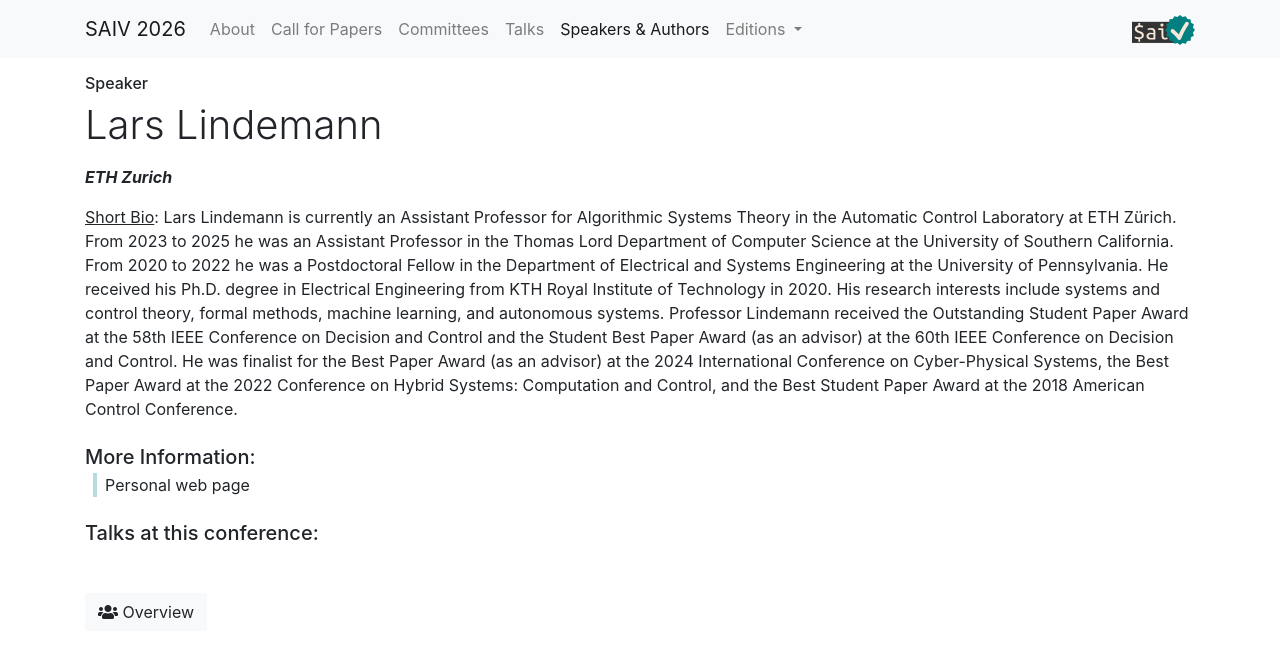
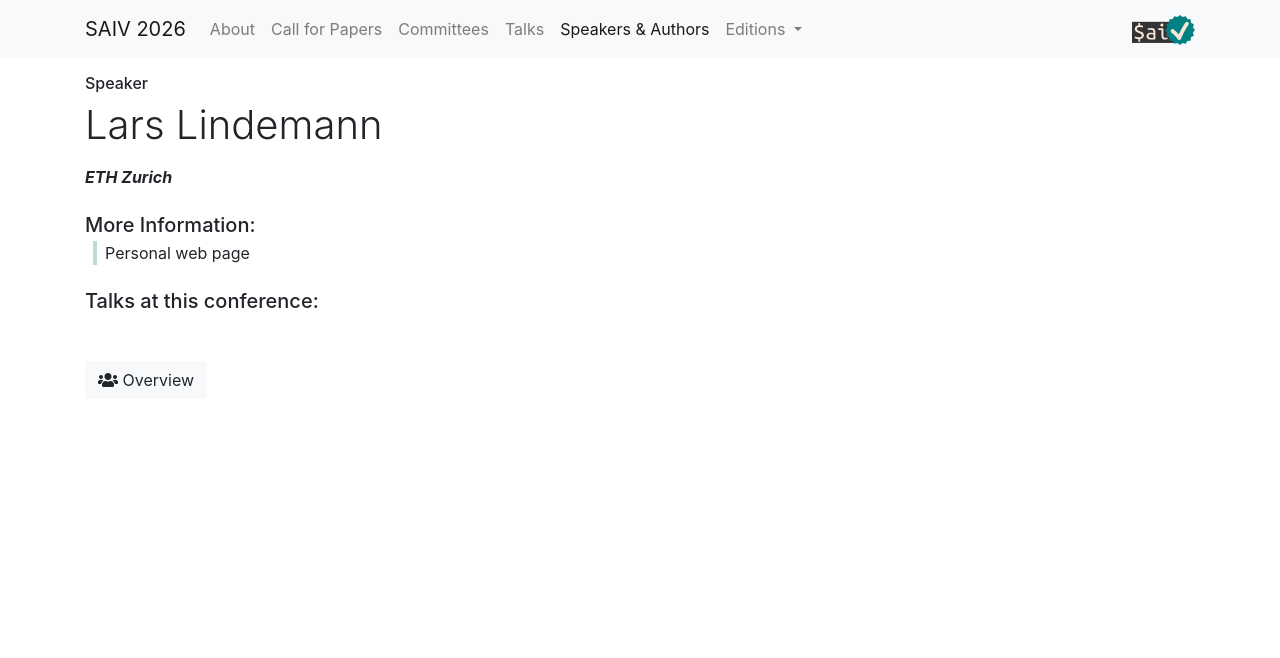
Before and after one commit to SAIV-conference/2026, a Jekyll site: the page built from _speakers/LarsLindemann.md, in a window 1280 px wide. Shown: the top 658 px of the page. Built offline with Jekyll 4.4.1, drawn with Linux system fonts in a browser that asks for light colours.

Commit message:
remove bio

```diff
--- a/_speakers/LarsLindemann.md
+++ b/_speakers/LarsLindemann.md
@@ -7,6 +7,3 @@ links:
     absolute_url: https://ee.ethz.ch/the-department/faculty/professors/person-detail.MzY4OTYz.TGlzdC80MTEsMTA1ODA0MjU5.html
 ---
 _**ETH Zurich**_
-
-<ins>Short Bio</ins>:
-Lars Lindemann is currently an Assistant Professor for Algorithmic Systems Theory in the Automatic Control Laboratory at ETH Zürich. From 2023 to 2025 he was an Assistant Professor in the Thomas Lord Department of Computer Science at the University of Southern California. From 2020 to 2022 he was a Postdoctoral Fellow in the Department of Electrical and Systems Engineering at the University of Pennsylvania. He received his Ph.D. degree in Electrical Engineering from KTH Royal Institute of Technology in 2020. His research interests include systems and control theory, formal methods, machine learning, and autonomous systems. Professor Lindemann received the Outstanding Student Paper Award at the 58th IEEE Conference on Decision and Control and the Student Best Paper Award (as an advisor) at the 60th IEEE Conference on Decision and Control. He was finalist for the Best Paper Award (as an advisor) at the 2024 International Conference on Cyber-Physical Systems, the Best Paper Award at the 2022 Conference on Hybrid Systems: Computation and Control, and the Best Student Paper Award at the 2018 American Control Conference.
```
